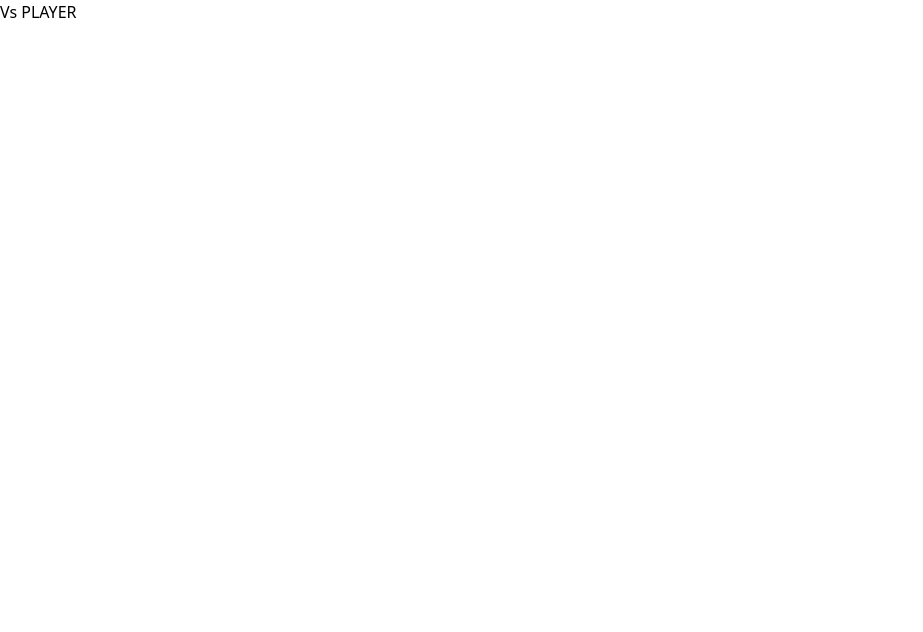
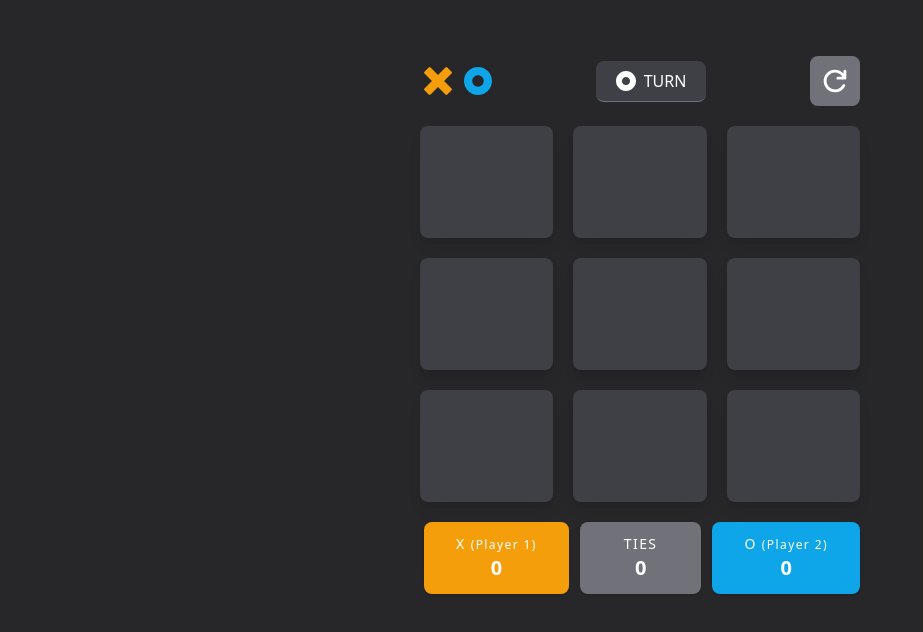
Before and after one commit to danielace1/react-js-mini-projects, a React (Vite) app in the folder tic-tac-toe-game/: page /VsPlayer in a window 1280 px wide. Shown: the top 632 px of the page, without its empty margins (0-923 px from the left). Built offline with nearby package versions, Linux system fonts and the light colour scheme.

Commit message:
feat: vsPlayer logic

```diff
--- a/tic-tac-toe-game/src/pages/2Players.jsx
+++ b/tic-tac-toe-game/src/pages/2Players.jsx
@@ -1,5 +1,283 @@
+import { useState, useEffect } from "react";
+
+const XIcon = () => (
+  <svg
+    xmlns="http://www.w3.org/2000/svg"
+    fill="none"
+    viewBox="0 0 64 64"
+    className="fill-current text-amber-500 h-11 w-11 mx-auto"
+  >
+    <path d="M15.002 1.147 32 18.145 48.998 1.147a3 3 0 0 1 4.243 0l9.612 9.612a3 3 0 0 1 0 4.243L45.855 32l16.998 16.998a3 3 0 0 1 0 4.243l-9.612 9.612a3 3 0 0 1-4.243 0L32 45.855 15.002 62.853a3 3 0 0 1-4.243 0L1.147 53.24a3 3 0 0 1 0-4.243L18.145 32 1.147 15.002a3 3 0 0 1 0-4.243l9.612-9.612a3 3 0 0 1 4.243 0Z"></path>
+  </svg>
+);
+
+const OIcon = () => {
+  return (
+    <svg
+      xmlns="http://www.w3.org/2000/svg"
+      fill="none"
+      viewBox="0 0 64 64"
+      className="fill-current text-sky-500 h-11 w-11 mx-auto"
+    >
+      <path d="M32 0c17.673 0 32 14.327 32 32 0 17.673-14.327 32-32 32C14.327 64 0 49.673 0 32 0 14.327 14.327 0 32 0Zm0 18.963c-7.2 0-13.037 5.837-13.037 13.037 0 7.2 5.837 13.037 13.037 13.037 7.2 0 13.037-5.837 13.037-13.037 0-7.2-5.837-13.037-13.037-13.037Z"></path>
+    </svg>
+  );
+};
+
+const hoverX = (
+  <svg
+    xmlns="http://www.w3.org/2000/svg"
+    fill="none"
+    viewBox="0 0 64 64"
+    className="stroke-current text-amber-500 h-11 w-11 mx-auto"
+  >
+    <path
+      fill="none"
+      strokeWidth="2"
+      d="M15.002 1.147 32 18.145 48.998 1.147a3 3 0 0 1 4.243 0l9.612 9.612a3 3 0 0 1 0 4.243L45.855 32l16.998 16.998a3 3 0 0 1 0 4.243l-9.612 9.612a3 3 0 0 1-4.243 0L32 45.855 15.002 62.853a3 3 0 0 1-4.243 0L1.147 53.24a3 3 0 0 1 0-4.243L18.145 32 1.147 15.002a3 3 0 0 1 0-4.243l9.612-9.612a3 3 0 0 1 4.243 0Z"
+    />
+  </svg>
+);
+
+const hoverO = (
+  <svg
+    xmlns="http://www.w3.org/2000/svg"
+    fill="none"
+    viewBox="0 0 64 64"
+    className="stroke-current text-sky-500 h-11 w-11 mx-auto"
+  >
+    <path
+      fill="none"
+      strokeWidth="2"
+      d="M32 0c17.673 0 32 14.327 32 32 0 17.673-14.327 32-32 32C14.327 64 0 49.673 0 32 0 14.327 14.327 0 32 0Zm0 18.963c-7.2 0-13.037 5.837-13.037 13.037 0 7.2 5.837 13.037 13.037 13.037 7.2 0 13.037-5.837 13.037-13.037 0-7.2-5.837-13.037-13.037-13.037Z"
+    />
+  </svg>
+);
+
 const VsPlayer = () => {
-  return <h1>Vs PLAYER</h1>;
+  const initialBoardState = [
+    ["", "", ""],
+    ["", "", ""],
+    ["", "", ""],
+  ];
+
+  const [hoveredCell, setHoveredCell] = useState(null);
+  const [currentPlayer, setCurrentPlayer] = useState("X");
+  const [board, setBoard] = useState(initialBoardState);
+
+  const [player1Score, setPlayer1Score] = useState(0);
+  const [player2Score, setPlayer2Score] = useState(0);
+  const [tieScore, setTieScore] = useState(0);
+
+  useEffect(() => {
+    const winner = checkWinner(board);
+    if (winner === "X") {
+      setPlayer1Score((prevScore) => prevScore + 1);
+    } else if (winner === "O") {
+      setPlayer2Score((prevScore) => prevScore + 1);
+    } else if (winner === "tie") {
+      setTieScore((prevScore) => prevScore + 1);
+    }
+  }, [board]);
+
+  // Checking Winner
+  const checkWinner = (board) => {
+    // Check rows
+    for (let i = 0; i < 3; i++) {
+      if (
+        board[i][0] !== "" &&
+        board[i][0] === board[i][1] &&
+        board[i][1] === board[i][2]
+      ) {
+        return board[i][0];
+      }
+    }
+
+    // Check columns
+    for (let i = 0; i < 3; i++) {
+      if (
+        board[0][i] !== "" &&
+        board[0][i] === board[1][i] &&
+        board[1][i] === board[2][i]
+      ) {
+        return board[0][i];
+      }
+    }
+
+    // Check diagonals
+    if (
+      board[0][0] !== "" &&
+      board[0][0] === board[1][1] &&
+      board[1][1] === board[2][2]
+    ) {
+      return board[0][0];
+    }
+    if (
+      board[0][2] !== "" &&
+      board[0][2] === board[1][1] &&
+      board[1][1] === board[2][0]
+    ) {
+      return board[0][2];
+    }
+
+    // Check for tie
+    let isFull = true;
+    for (let i = 0; i < 3; i++) {
+      for (let j = 0; j < 3; j++) {
+        if (board[i][j] === "") {
+          isFull = false;
+          break;
+        }
+      }
+      if (!isFull) {
+        break;
+      }
+    }
+    if (isFull) {
+      return "tie";
+    }
+    // If no winner and the board is not full, return null
+    return null;
+  };
+
+  const handleCellClick = (row, col) => {
+    const newBoard = [...board];
+    if (newBoard[row][col] === "") {
+      newBoard[row][col] = currentPlayer;
+      setBoard(newBoard);
+      const winner = checkWinner(newBoard);
+      if (winner) {
+        let message;
+        if (winner === "tie") {
+          message = "It's a tie!";
+        } else {
+          message = `${winner} wins!`;
+        }
+        setTimeout(() => {
+          alert(message);
+          setBoard(initialBoardState);
+          setCurrentPlayer("X");
+        }, 200); // Delay the alert to ensure the last move is rendered
+        return; // Exit the function early if there's a winner
+      }
+      setCurrentPlayer(currentPlayer === "X" ? "O" : "X");
+    }
+  };
+
+  const handleCellHover = (row, col) => {
+    setHoveredCell({ row, col });
+  };
+
+  const renderCell = (row, col) => {
+    const cellValue = board[row][col];
+    const isHovered =
+      hoveredCell && hoveredCell.row === row && hoveredCell.col === col;
+    return (
+      <td
+        key={`${row}-${col}`}
+        className="table-cell hover:cursor-pointer"
+        onClick={() => handleCellClick(row, col)}
+        onMouseEnter={() => handleCellHover(row, col)}
+        onMouseLeave={() => setHoveredCell(null)}
+      >
+        {isHovered && !cellValue && (currentPlayer === "X" ? hoverX : hoverO)}
+        {cellValue === "X" && <XIcon />}
+        {cellValue === "O" && <OIcon />}
+      </td>
+    );
+  };
+
+  const renderRow = (rowIndex) => {
+    return (
+      <tr key={rowIndex}>
+        {[0, 1, 2].map((colIndex) => renderCell(rowIndex, colIndex))}
+      </tr>
+    );
+  };
+
+  const renderBoard = () => {
+    return <tbody>{[0, 1, 2].map((rowIndex) => renderRow(rowIndex))}</tbody>;
+  };
+
+  return (
+    <div className="bg-zinc-800 p-10 min-h-screen">
+      <div className="mx-auto max-w-[480px] text-white">
+        <div className="flex items-center justify-between space-x-5 ml-6 mt-4">
+          <div className="flex items-center space-x-3">
+            <div>
+              <svg
+                xmlns="http://www.w3.org/2000/svg"
+                fill="none"
+                viewBox="0 0 64 64"
+                className="fill-current text-amber-500 h-7 w-7"
+              >
+                <path d="M15.002 1.147 32 18.145 48.998 1.147a3 3 0 0 1 4.243 0l9.612 9.612a3 3 0 0 1 0 4.243L45.855 32l16.998 16.998a3 3 0 0 1 0 4.243l-9.612 9.612a3 3 0 0 1-4.243 0L32 45.855 15.002 62.853a3 3 0 0 1-4.243 0L1.147 53.24a3 3 0 0 1 0-4.243L18.145 32 1.147 15.002a3 3 0 0 1 0-4.243l9.612-9.612a3 3 0 0 1 4.243 0Z"></path>
+              </svg>
+            </div>
+            <div>
+              <svg
+                xmlns="http://www.w3.org/2000/svg"
+                fill="none"
+                viewBox="0 0 64 64"
+                className="fill-current text-sky-500 h-7 w-7"
+              >
+                <path d="M32 0c17.673 0 32 14.327 32 32 0 17.673-14.327 32-32 32C14.327 64 0 49.673 0 32 0 14.327 14.327 0 32 0Zm0 18.963c-7.2 0-13.037 5.837-13.037 13.037 0 7.2 5.837 13.037 13.037 13.037 7.2 0 13.037-5.837 13.037-13.037 0-7.2-5.837-13.037-13.037-13.037Z"></path>
+              </svg>
+            </div>
+          </div>
+
+          <div className="flex items-center bg-zinc-700 px-5 py-2 rounded-lg border-b border-gray-500">
+            <svg
+              xmlns="http://www.w3.org/2000/svg"
+              fill="none"
+              viewBox="0 0 64 64"
+              className="fill-current text-white h-5 w-5 mr-2"
+            >
+              <path d="M32 0c17.673 0 32 14.327 32 32 0 17.673-14.327 32-32 32C14.327 64 0 49.673 0 32 0 14.327 14.327 0 32 0Zm0 18.963c-7.2 0-13.037 5.837-13.037 13.037 0 7.2 5.837 13.037 13.037 13.037 7.2 0 13.037-5.837 13.037-13.037 0-7.2-5.837-13.037-13.037-13.037Z"></path>
+            </svg>{" "}
+            TURN
+          </div>
+
+          <div className="bg-zinc-500 p-2 !mr-5 rounded-lg hover:cursor-pointer hover:bg-zinc-600">
+            <svg
+              xmlns="http://www.w3.org/2000/svg"
+              width="34"
+              height="34"
+              viewBox="0 0 24 24"
+              className="fill-current font-semibold"
+            >
+              <path d="M12 20q-3.35 0-5.675-2.325T4 12q0-3.35 2.325-5.675T12 4q1.725 0 3.3.712T18 6.75V5q0-.425.288-.712T19 4q.425 0 .713.288T20 5v5q0 .425-.288.713T19 11h-5q-.425 0-.712-.288T13 10q0-.425.288-.712T14 9h3.2q-.8-1.4-2.187-2.2T12 6Q9.5 6 7.75 7.75T6 12q0 2.5 1.75 4.25T12 18q1.7 0 3.113-.862t2.187-2.313q.2-.35.563-.487t.737-.013q.4.125.575.525t-.025.75q-1.025 2-2.925 3.2T12 20"></path>
+            </svg>
+          </div>
+        </div>
+
+        <table className="w-full border-separate border-spacing-5">
+          {renderBoard()}
+        </table>
+
+        <div className="flex items-center justify-between ml-6">
+          <div className="flex flex-col items-center bg-amber-500 px-8 py-3 rounded-lg shadow">
+            <span className="text-sm tracking-widest">
+              {" "}
+              X <span className="text-xs">(Player 1)</span>
+            </span>
+            <h1 className="text-xl font-semibold">{player1Score}</h1>
+          </div>
+          <div className="flex flex-col items-center bg-zinc-500 px-11 py-3 rounded-lg shadow">
+            <span className="text-sm tracking-widest">TIES</span>
+            <h1 className="text-xl font-semibold">{tieScore}</h1>
+          </div>
+          <div className="flex flex-col items-center bg-sky-500 px-8 py-3 !mr-5  rounded-lg shadow">
+            <span className="text-sm tracking-widest">
+              {" "}
+              O <span className="text-xs">(Player 2)</span>
+            </span>
+            <h1 className="text-xl font-semibold">{player2Score}</h1>
+          </div>
+        </div>
+      </div>
+    </div>
+  );
 };
 
 export default VsPlayer;
```
